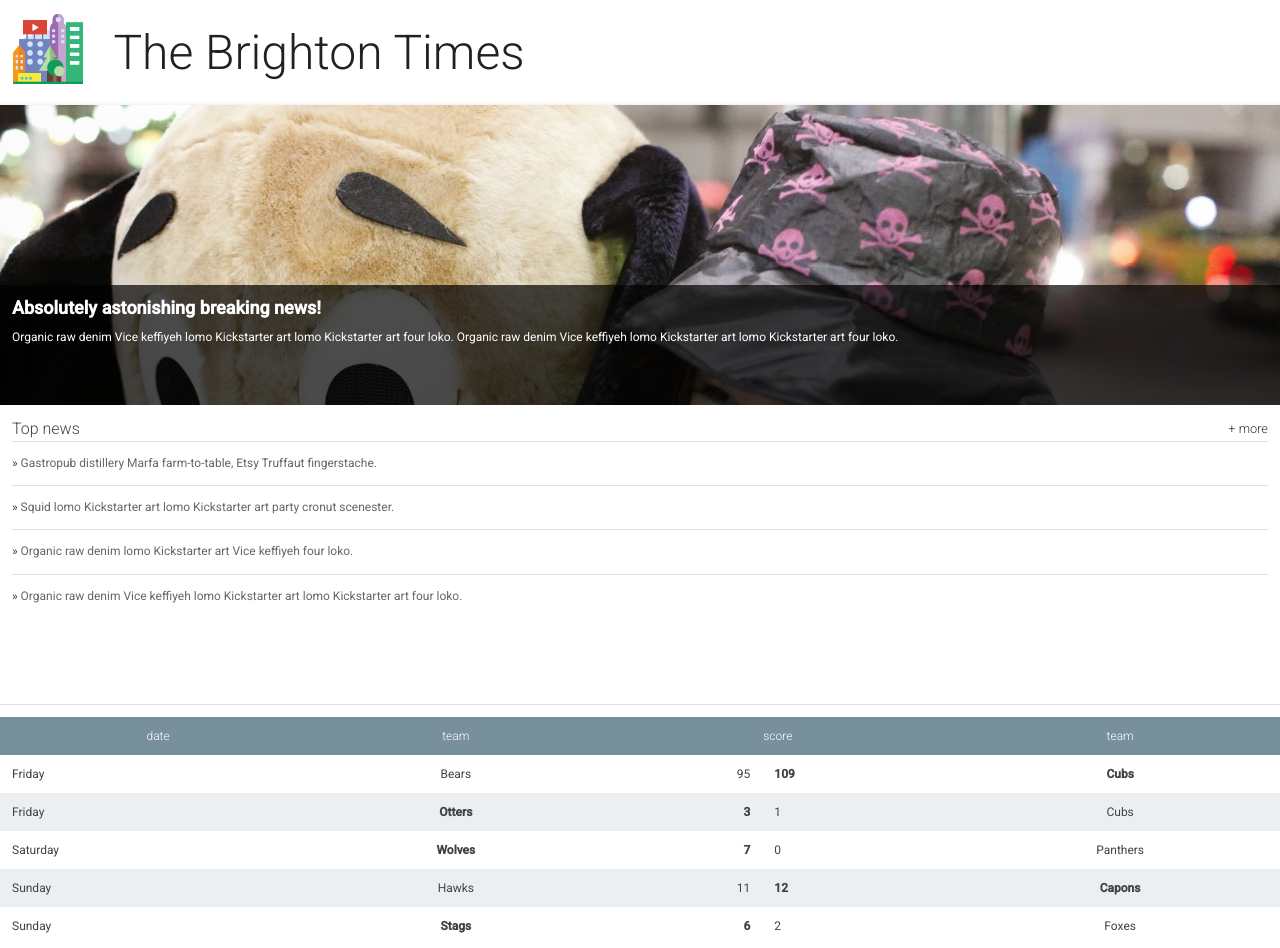
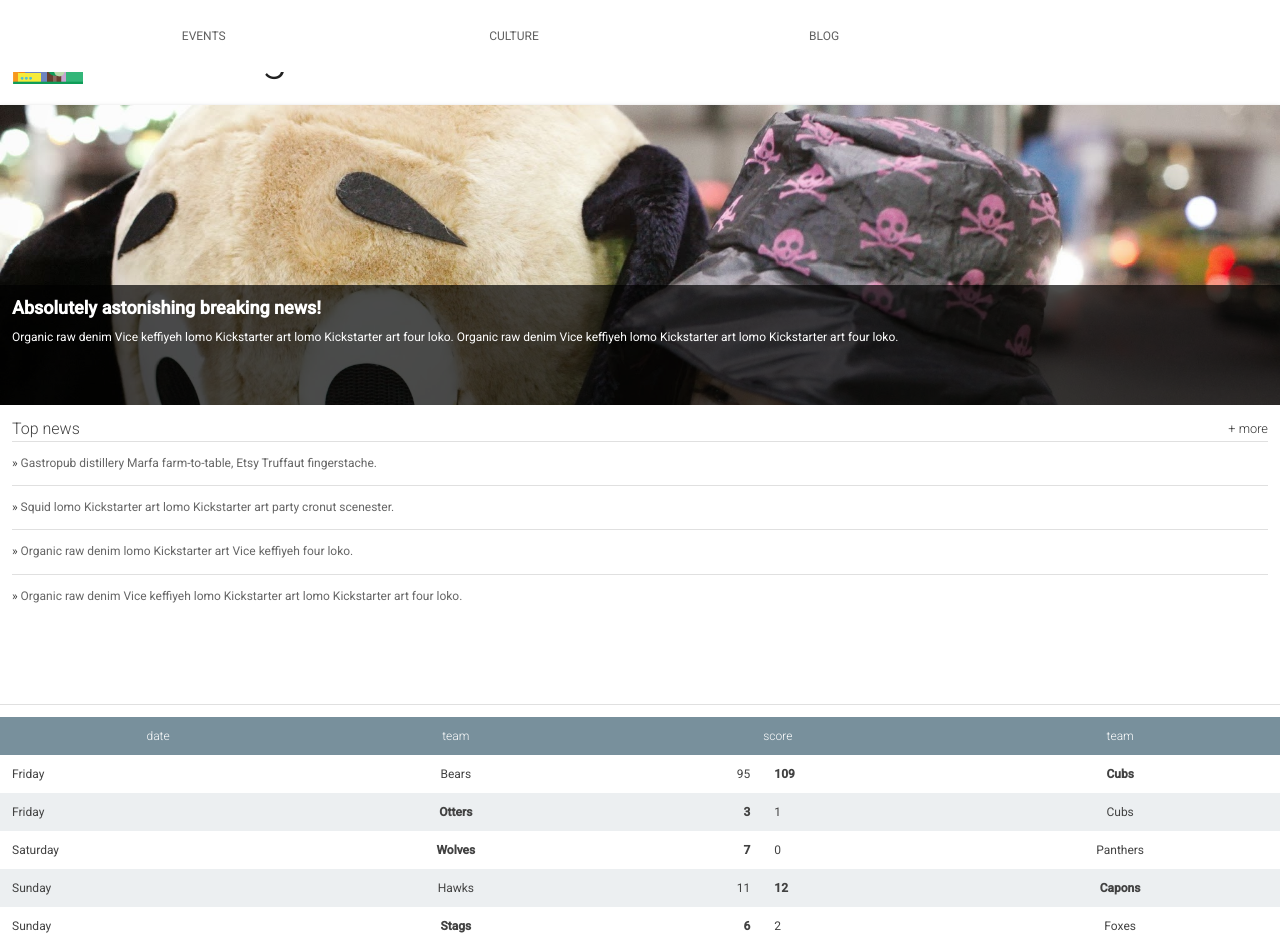
Before and after one commit to ferispeakscode/hometown-app, a plain HTML site: page index.html in a window 1280 px wide. Shown: the top 948 px of the page. Drawn offline with Linux system fonts and the light colour scheme.

Commit message:
Show nav by default

```diff
--- a/large.css
+++ b/large.css
@@ -34,16 +34,16 @@ nav {
   height: 6em;
   position: absolute;
   /* Move nav off canvas */
-  -webkit-transform: translate(0, -260px);
+  /* -webkit-transform: translate(0, -260px);
   transform: translate(0, -260px);
-  transition: transform 0.3s ease;
+  transition: transform 0.3s ease; */
   background-color:#ffffff;
 }
 
-nav.open {
+/* nav.open {
   -webkit-transform: translate(0, 75px);
   transform: translate(0, 75px);
-}
+} */
 
 ul {
   list-style: none;
```
